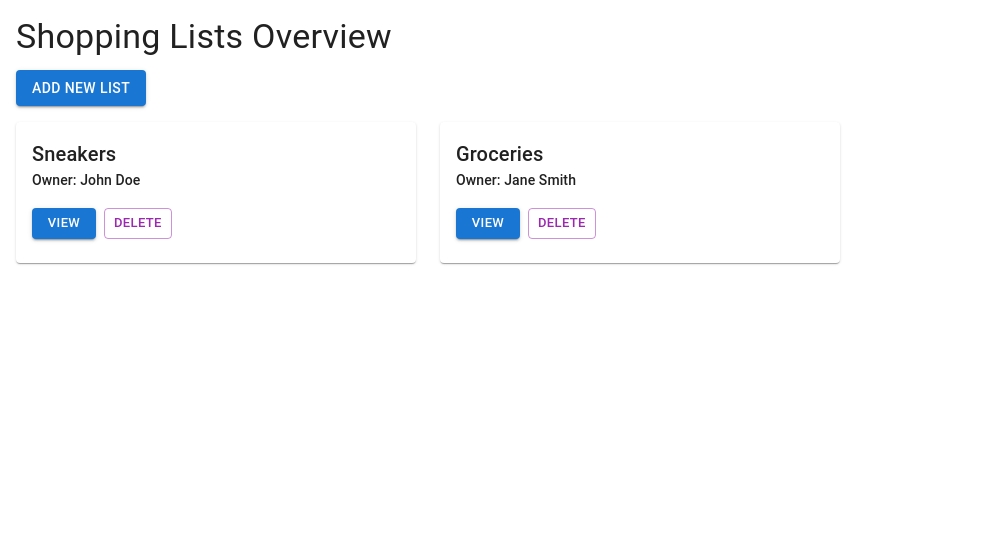
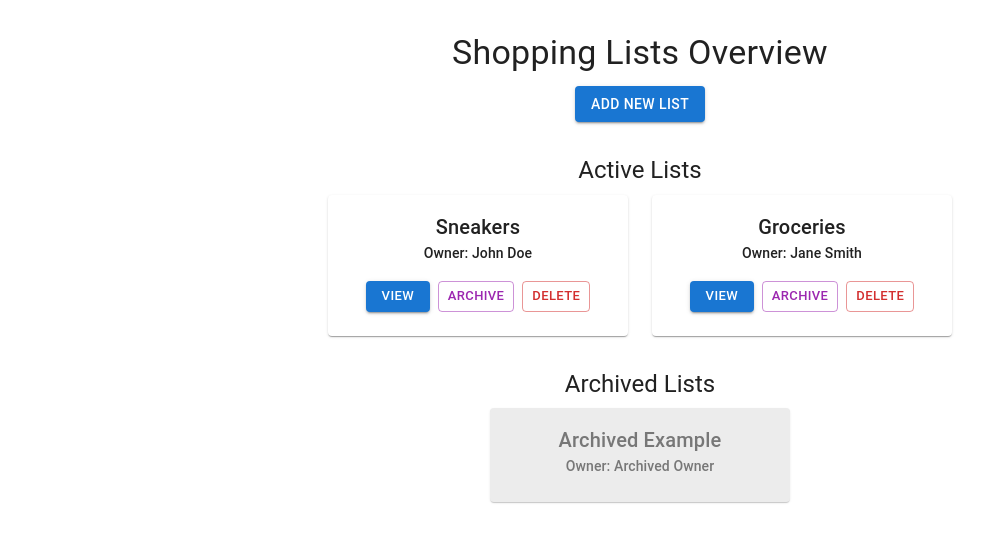
Before and after one commit to Mattes09/shopping-list-05, a React (Vite) app: page / in a window 1280 px wide. Shown: the top 542 px of the page, without its empty margins (0-1001 px from the left). Built offline with nearby package versions, Linux system fonts and the light colour scheme.

Commit message:
Revised Lists Overview Page

```diff
--- a/src/pages/ShoppingListsOverview.tsx
+++ b/src/pages/ShoppingListsOverview.tsx
@@ -1,7 +1,6 @@
 import React, { useState } from "react";
 import {
   Box,
-  Grid,
   Card,
   CardContent,
   Typography,
@@ -35,6 +34,14 @@ const mockShoppingLists: ShoppingList[] = [
     items: [],
     archived: false,
   },
+  {
+    id: 3,
+    name: "Archived Example",
+    owner: "Archived Owner",
+    members: ["Old Member"],
+    items: [],
+    archived: true,
+  },
 ];
 
 const ShoppingListsOverview: React.FC = () => {
@@ -63,7 +70,7 @@ const ShoppingListsOverview: React.FC = () => {
     }
   };
 
-  // Open the delete confirmation dialog
+  // Open delete confirmation dialog
   const handleOpenDeleteDialog = (list: ShoppingList) => {
     setListToDelete(list);
     setDeleteDialogOpen(true);
@@ -80,8 +87,22 @@ const ShoppingListsOverview: React.FC = () => {
     setListToDelete(null);
   };
 
+  // Archive a list
+  const handleArchiveList = (id: number) => {
+    setShoppingLists((prevLists) =>
+      prevLists.map((list) =>
+        list.id === id ? { ...list, archived: true } : list
+      )
+    );
+  };
+
+  // Separate active and archived lists
+  const activeLists = shoppingLists.filter((list) => !list.archived);
+  const archivedLists = shoppingLists.filter((list) => list.archived);
+
   return (
-    <Box sx={{ padding: 2 }}>
+    <Box sx={{ padding: 4, textAlign: "center" }}>
+      {/* Page Title */}
       <Typography variant="h4" gutterBottom>
         Shopping Lists Overview
       </Typography>
@@ -91,16 +112,25 @@ const ShoppingListsOverview: React.FC = () => {
         variant="contained"
         color="primary"
         onClick={() => setIsModalOpen(true)}
-        sx={{ marginBottom: 2 }}
+        sx={{ marginBottom: 4 }}
       >
         Add New List
       </Button>
 
-      {/* Shopping Lists Grid */}
-      <Grid container spacing={3}>
-        {shoppingLists.map((list) => (
-          <Grid item xs={12} sm={6} md={4} key={list.id}>
-            <Card>
+      {/* Active Shopping Lists */}
+      <Typography variant="h5" gutterBottom>
+        Active Lists
+      </Typography>
+      <Box
+        sx={{
+          display: "flex",
+          flexWrap: "wrap",
+          justifyContent: "center",
+          gap: 3,
+        }}
+      >
+        {activeLists.map((list) => (
+          <Card key={list.id} sx={{ width: 300 }}>
             <CardContent>
               <Typography variant="h6">{list.name}</Typography>
               <Typography variant="subtitle2">Owner: {list.owner}</Typography>
@@ -118,17 +148,61 @@ const ShoppingListsOverview: React.FC = () => {
                   variant="outlined"
                   color="secondary"
                   size="small"
+                  sx={{ marginLeft: 1 }}
+                  onClick={() => handleArchiveList(list.id)}
+                >
+                  Archive
+                </Button>
+                <Button
+                  variant="outlined"
+                  color="error"
+                  size="small"
+                  sx={{ marginLeft: 1 }}
                   onClick={() => handleOpenDeleteDialog(list)}
-                    sx={{ marginLeft: 1 }}
                 >
                   Delete
                 </Button>
               </Box>
             </CardContent>
           </Card>
-          </Grid>
         ))}
-      </Grid>
+      </Box>
+
+      {/* Archived Shopping Lists */}
+      {archivedLists.length > 0 && (
+        <>
+          <Typography variant="h5" gutterBottom sx={{ marginTop: 4 }}>
+            Archived Lists
+          </Typography>
+          <Box
+            sx={{
+              display: "flex",
+              flexWrap: "wrap",
+              justifyContent: "center",
+              gap: 3,
+            }}
+          >
+            {archivedLists.map((list) => (
+              <Card
+                key={list.id}
+                sx={{
+                  width: 300,
+                  bgcolor: "grey.300",
+                  pointerEvents: "none",
+                  opacity: 0.6,
+                }}
+              >
+                <CardContent>
+                  <Typography variant="h6">{list.name}</Typography>
+                  <Typography variant="subtitle2">
+                    Owner: {list.owner}
+                  </Typography>
+                </CardContent>
+              </Card>
+            ))}
+          </Box>
+        </>
+      )}
 
       {/* Add List Modal */}
       <Modal
```
Also changed, not shown: src/components/ShoppingListsOverview.tsx (deleted, +0 -168 lines). Lines whose indentation alone changed are shown as unchanged.
